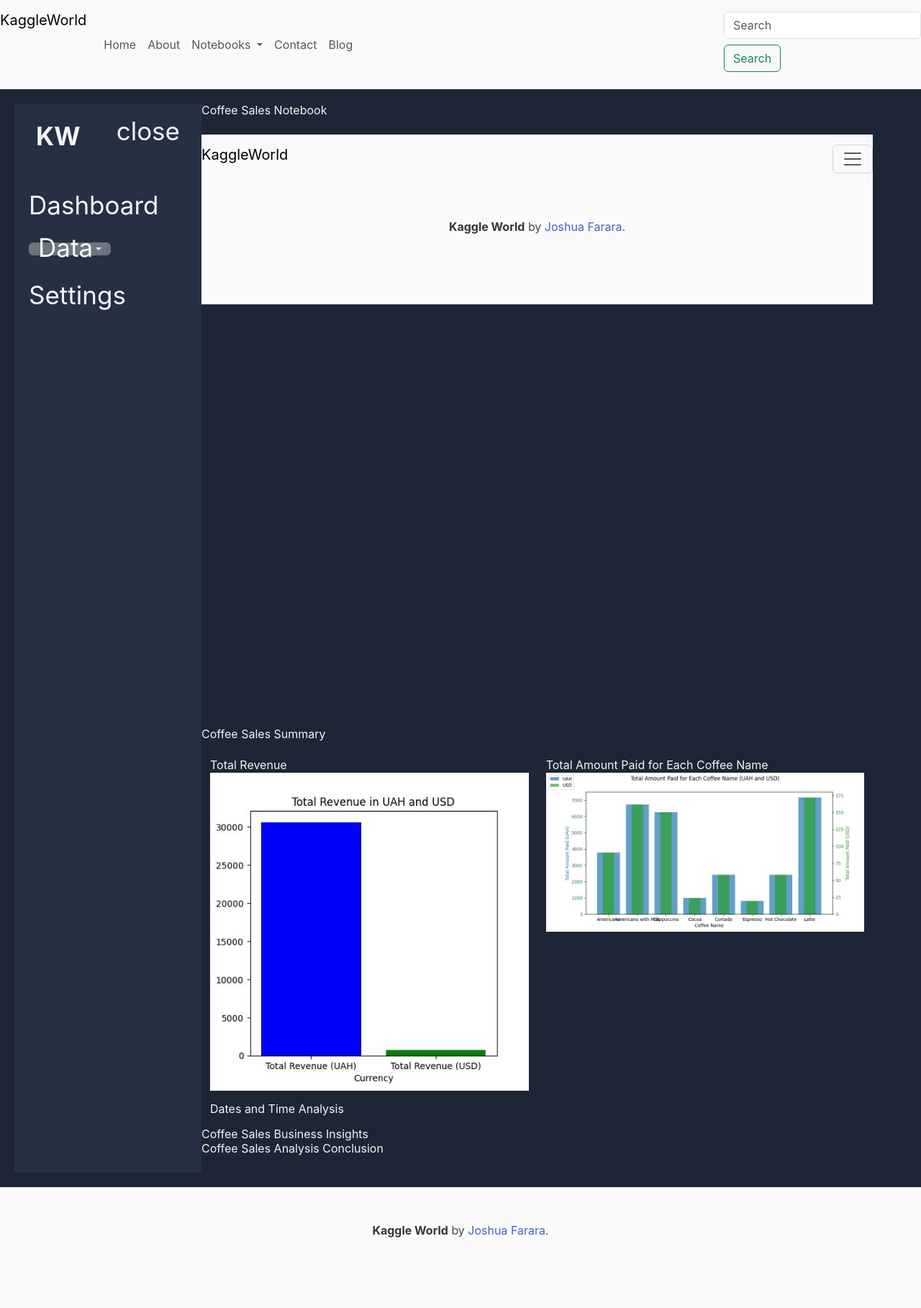
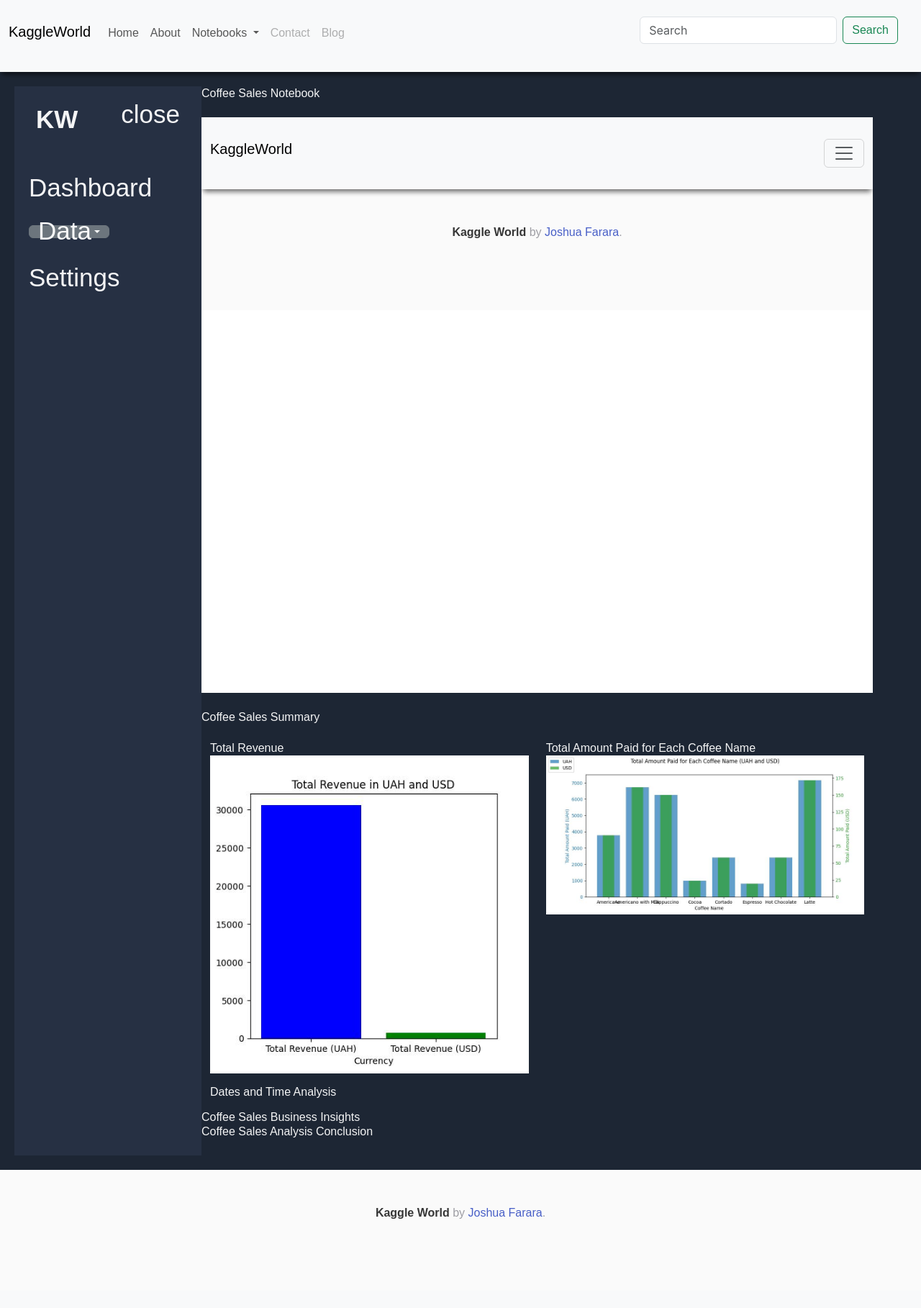
Before and after one commit to JoshuaFarara/KaggleWorld, a Flask app: page /cofee_sales in a window 1280 px wide. Shown: the whole page at 72% size. After the commit the page ends 1694 px from the top, so only its background shows below. Run offline with Flask 3, Linux system fonts and the light colour scheme; some libraries are stand-ins or nearby versions.

Commit message:
CSS and Flask clean up, base, header, navigation: 	modified:   __pycache__/app.cpython-311.pyc 	modified:   app.py 	modified:   data/__pycache__/__init__.cpython-311.pyc 	modified:   data/api/__pycache__/data_downloader.cpython-311.pyc 	modified:   notebooks/scripts/__pycache__/notebook_template.cpython-311.pyc 	modified:   static/styles.css 	modified:   templates/base.html 	modified:   templates/navigation.html 	new file:   templates/new-notebook.html

```diff
--- a/app.py
+++ b/app.py
@@ -35,8 +35,7 @@
 
 @app.route('/new-notebook')
 def new_notebook():
-    return
-    pass
+    return render_template('new-notebook.html')
 
 '''Display data within the notebook dashboard'''
 @app.route('/cofee_sales')
--- a/static/styles.css
+++ b/static/styles.css
@@ -2,8 +2,16 @@
     margin: 0;
     padding: 0;
     background-color: #1d2634;
+    background-color: #979797;
+    background-color: #ffffff;
+    color: #9e9ea4;
     color: #9e9ea4;
     font-family: "Merriweather", sans-serif;
+}
+
+.brlarge {
+    display: block;
+    margin-bottom: 2em;
 }
 
 .material-icons-outlined {
@@ -11,6 +19,51 @@
     line-height: 1px;
     font-size: 35px;
 }
+
+
+/*-------- HEADER -------*/
+.header {
+    grid-area: header;
+    height: 100px;
+    display: flex;
+    align-items: center;
+    justify-content: space-between;
+    padding: 0 0px 0 0px;
+    box-shadow: 0 6px 7px -3px rgba(0, 0, 0, 0.35);
+}
+
+.header-nav {
+    width: 100%
+}
+
+.header-right{
+    padding: 20px 20px 20px 20px;
+    display: flex;
+    align-items: center;
+}
+
+.menu-icon {
+    display: none;
+}
+
+/*-------- HEADER ENd -------*/
+
+
+/*-------- MAIN -------*/
+.main-container {
+    grid-area: main;
+    overflow-y: auto;
+    padding: 20px 20px;
+    color: rgba(255, 255, 255, 0.95);
+    width: 100%; /* Ensure it takes the full width */
+    height: 100%; /
+}
+
+.main-title {
+    /* display: flex; */
+    justify-content: space-between;
+}
+
 
 .grid-container {
     display: grid;
@@ -21,25 +74,15 @@
         'sidebar main main main'
         ;
     height: 100vh;
+    background-color: #1d2634;
 
 }
 
-/*-------- HEADER -------*/
-.header {
-    grid-area: header;
-    height: 70px;
-    display: flex;
-    align-items: center;
-    justify-content: space-between;
-    padding: 0 30px 0 30px;
-    box-shadow: 0 6px 7px -3px rgba(0, 0, 0, 0.35);
-}
+/*-------- MAIN END -------*/
 
-.menu-icon {
-    display: none;
-}
 
 /*-------- SIDEBAR -------*/
+
 #sidebar {
     grid-area: sidebar;
     height: 100%;
@@ -103,21 +146,8 @@
     z-index: 12 !important;
 }
 
-/*-------- MAIN -------*/
-.main-container {
-    grid-area: main;
-    overflow-y: auto;
-    padding: 20px 20px;
-    color: rgba(255, 255, 255, 0.95);
-    width: 100%; /* Ensure it takes the full width */
-    height: 100%; /
-}
+/*-------- SIDEBAR END -------*/
 
-.main-title {
-    /* display: flex; */
-    justify-content: space-between;
-}
-/*-------- MAIN -------*/
 
 /*-------- Streamlit -------*/
 .streamlit {
--- a/templates/base.html
+++ b/templates/base.html
@@ -10,9 +10,8 @@
     <!-- Bootstrap CSS-->
     <link href="https://cdn.jsdelivr.net/npm/bootstrap@5.3.3/dist/css/bootstrap.min.css" rel="stylesheet" integrity="sha384-QWTKZyjpPEjISv5WaRU9OFeRpok6YctnYmDr5pNlyT2bRjXh0JMhjY6hW+ALEwIH" crossorigin="anonymous">
     <!-- Custom CSS -->
+    <link  rel="stylesheet" href="https://cdn.jsdelivr.net/npm/bulma@0.8.2/css/bulma.min.css"/>
     <link rel="stylesheet" href="{{ url_for('static', filename='styles.css') }}">
-
-    <link  rel="stylesheet" href="https://cdn.jsdelivr.net/npm/bulma@0.8.2/css/bulma.min.css"/>
 
     <!-- CSS Files -->
     <!-- <link id="pagestyle" href="/static/assets/css/material-dashboard.css?v=3.0.0" rel="stylesheet" /> -->
@@ -28,9 +27,9 @@
 
 
     <!-- Header -->
-
-    {% include '/navigation.html' %}
-
+    <header class="header sticky-top">
+        {% include '/navigation.html' %}
+    </header>
     <!-- End Header -->
 
     <main>
--- a/templates/navigation.html
+++ b/templates/navigation.html
@@ -1,14 +1,15 @@
 <!-- Navbar -->
-<nav class="navbar navbar-expand-lg navbar-light bg-light">
+<nav class="navbar navbar-expand-lg header header-nav navbar-light bg-light">
+  <div class="container-fluid">
     <a class="navbar-brand" href="/home">KaggleWorld</a>
     <button class="navbar-toggler" type="button" data-toggle="collapse" data-target="#navbarSupportedContent" aria-controls="navbarSupportedContent" aria-expanded="false" aria-label="Toggle navigation">
       <span class="navbar-toggler-icon"></span>
     </button>
 
     <div class="collapse navbar-collapse" id="navbarSupportedContent">
-    <ul class="navbar-nav mr-auto">
+      <ul class="navbar-nav mr-auto mb-2 mb-lg-0">
         <li class="nav-item active">
-        <a class="nav-link" href="/home">Home <span class="sr-only">(current)</span></a>
+          <a class="nav-link" href="/home" aria-disabled="true">Home <span class="sr-only">(current)</span></a>
         </li>
         <li class="nav-item">
           <a class="nav-link" href="/about">About</a>
@@ -23,16 +24,19 @@
           </ul>
         </li>
         <li class="nav-item">
-        <a class="nav-link" href="#">Contact</a>
+          <a class="nav-link disabled" href="#" aria-disabled="true">Contact</a>
         </li>
         <li class="nav-item">
-        <a class="nav-link" href="#">Blog</a>
+          <a class="nav-link disabled" href="#" tabindex="-1" aria-disabled="true">Blog</a>
         </li>
       </ul>
-    <form class="form-inline my-2 my-lg-0">
-      <input class="form-control mr-sm-2" type="search" placeholder="Search" aria-label="Search">
-      <button class="btn btn-outline-success my-2 my-sm-0" type="submit">Search</button>
+      <div class="header-right">
+        <form class="d-flex">
+          <input class="form-control me-2" type="search" placeholder="Search" aria-label="Search">
+            <button class="btn btn-outline-success " type="submit">Search</button>
           </form>
+      </div>
+    </div>
   </div>
 </nav>
 <!-- End Navbar -->
```
Also changed, not shown: templates/new-notebook.html (added, +49 -0 lines). Lines whose indentation alone changed are shown as unchanged.
